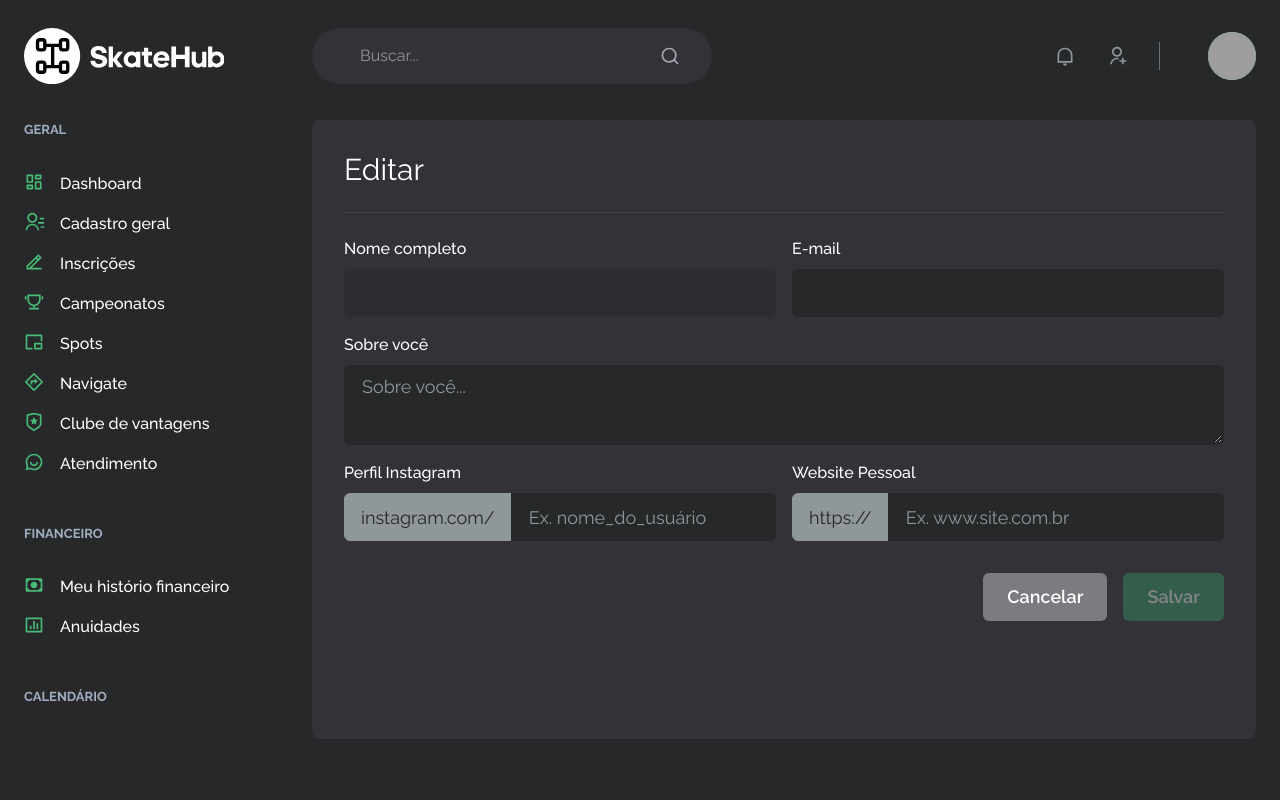
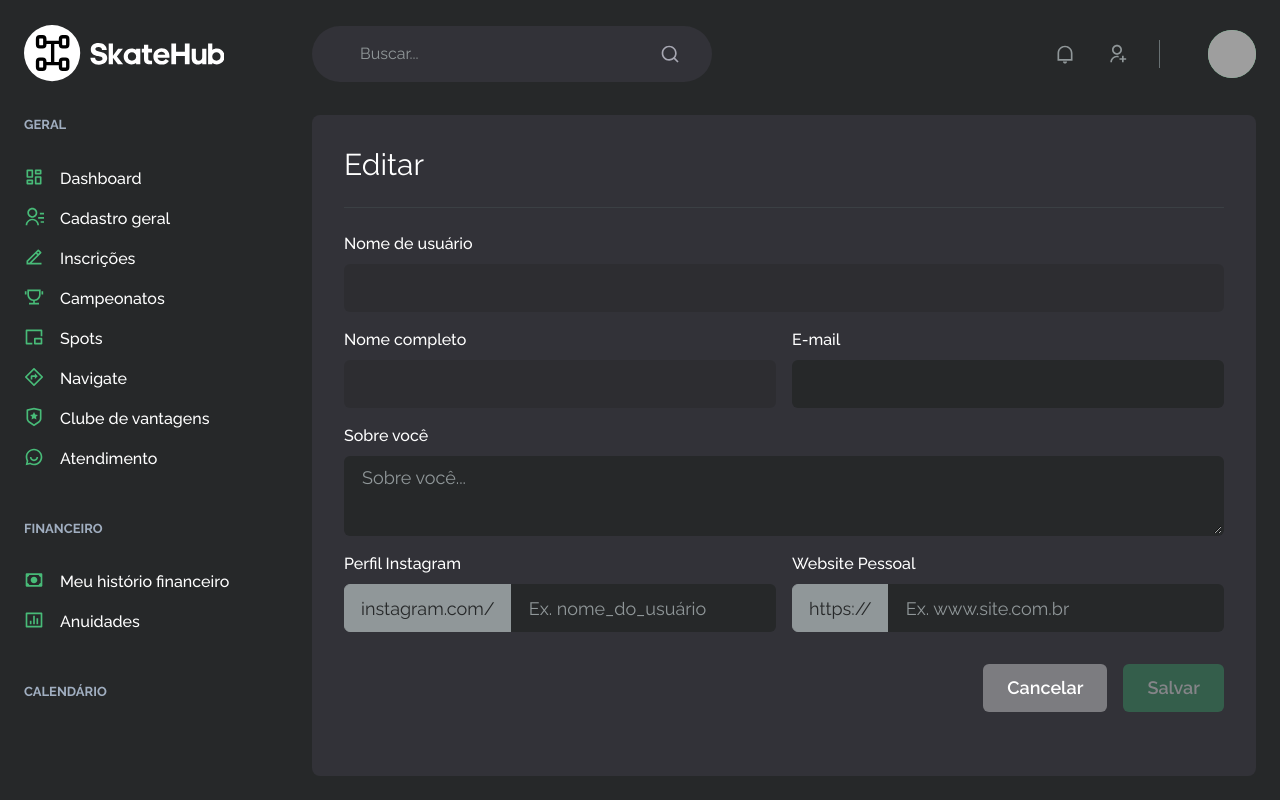
Before and after one commit to jpcmf/Frontend-GraduateProgram-FullStack-2024, a Next.js app: page /user/edit in a window 1280 px wide. Built offline with nearby package versions, Linux system fonts and the light colour scheme; no server answers; grey boxes are pictures that could not be loaded.

Commit message:
improvement: Add username field to user edit form and update validation schema

```diff
--- a/src/contexts/AuthContext.tsx
+++ b/src/contexts/AuthContext.tsx
@@ -20,7 +20,7 @@ type User = {
   website_url: string;
 };
 
-type UpdateUserData = Pick<User, "id" | "name" | "email" | "about" | "website_url">;
+type UpdateUserData = Pick<User, "id" | "name" | "username" | "email" | "about" | "website_url">;
 
 type AuthContextType = {
   isAuthenticated: boolean;
--- a/src/features/user/edit/index.tsx
+++ b/src/features/user/edit/index.tsx
@@ -23,6 +23,7 @@ type RegisterForm = {
 
 const UserEditFormSchema = z.object({
   name: z.string().min(1, "Campo obrigatório."),
+  username: z.string().min(1, "Campo obrigatório."),
   email: z.string().email("E-mail inválido.").min(1, "Campo obrigatório."),
   about: z.string().max(255, "Máximo de 255 caracteres."),
   website_url: z.string()
@@ -58,6 +59,7 @@ export function UserEdit() {
       await updateUser({
         id: user ? user.id : "",
         name: values.name,
+        username: user ? user.username : "",
         email: values.email,
         about: values.about,
         website_url: values.website_url
@@ -88,6 +90,9 @@ export function UserEdit() {
           </Heading>
           <Divider my="6" borderColor="gray.700" />
           <VStack spacing="4">
+            <SimpleGrid minChildWidth="240px" spacing="4" w="100%">
+              <Input label="Nome de usuário" {...register("username")} error={errors.name} isDisabled />
+            </SimpleGrid>
             <SimpleGrid minChildWidth="240px" spacing="4" w="100%">
               <Input label="Nome completo" {...register("name")} error={errors.name} isDisabled />
               <Input type="email" label="E-mail" {...register("email")} error={errors.email} />
```
